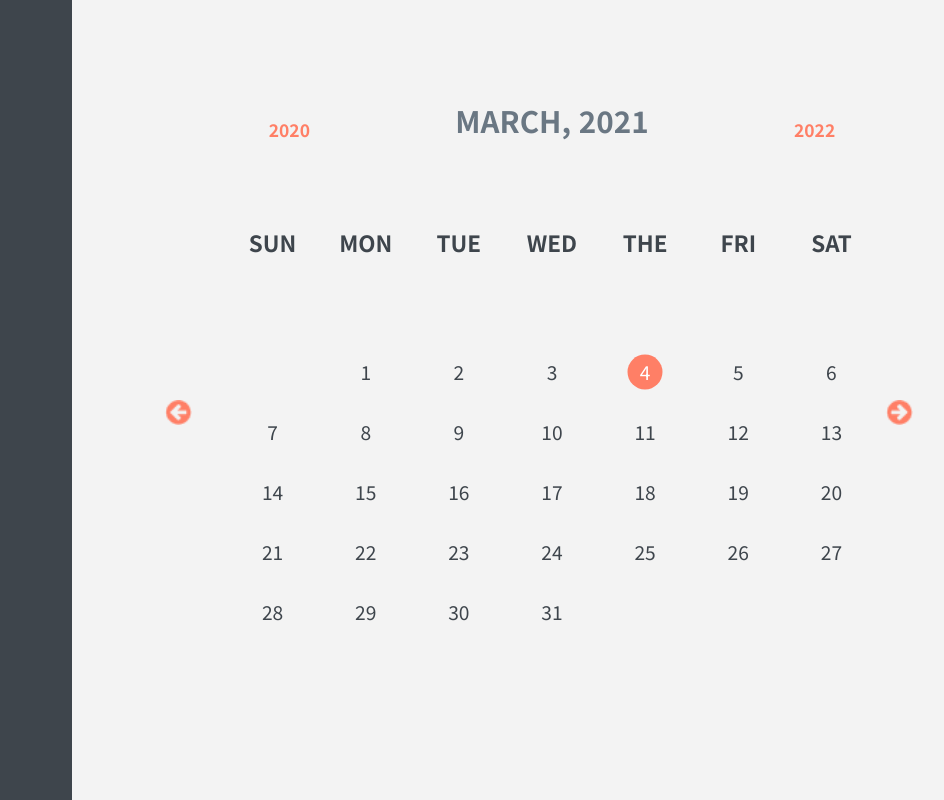
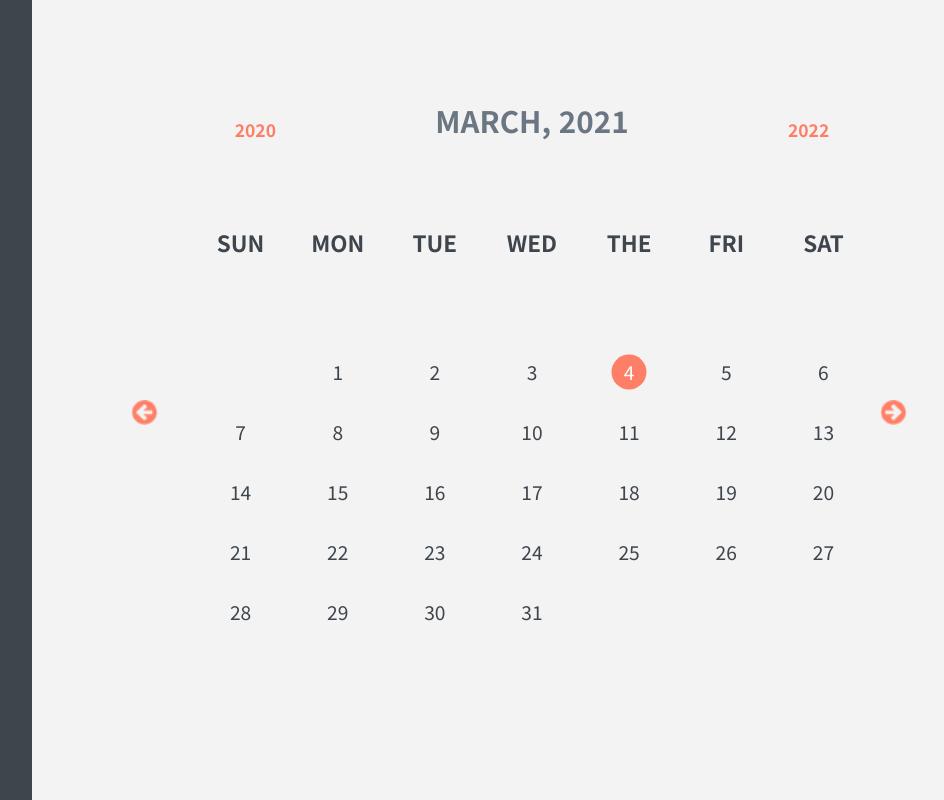
Before and after one commit to Jinu0107/skill_calendar, a Nuxt app: page / in a window 1280 px wide. Shown: the whole page, without its empty margins (248-1192 px from the left). Built offline with nearby package versions, Linux system fonts and the light colour scheme.

Commit message:
날짜 포커스 변경 구현 완료

```diff
--- a/components/CalendarComponent.vue
+++ b/components/CalendarComponent.vue
@@ -39,12 +39,13 @@
           </tr>
         </thead>
         <tbody ref="calendar_tbody">
-          <tr v-for="(tr, index) in calendar_item_arr" :key="index">
+          <tr v-for="(tr, tr_index) in calendar_item_arr" :key="tr_index">
             <calendar-td-component
-              v-for="(td, idx) in tr"
-              :key="idx"
-              :date="String(td.date)"
-              :today="td.today"
+              v-for="(td, td_index) in tr"
+              :key="td_index"
+              :prop_date="String(td.date)"
+              :prop_today="td.today"
+              @tdClickEvent="tdClickEvent(`${tr_index}-${td_index}`)"
             />
           </tr>
         </tbody>
@@ -81,7 +82,6 @@ export default {
   methods: {
     drawCalendar() {
       // draw Calendar function
-
       let date = this.newDate(this.now_month);
       let txt = `${this.month_names[
         date.getMonth()
@@ -139,8 +139,23 @@ export default {
 
     changeCalendar(num) {
       // change Calendar
+
       this.now_month += num;
       this.drawCalendar();
+    },
+    tdClickEvent(index) {
+      // change focus
+
+      const idx_arr = index.split("-");
+      const item = this.calendar_item_arr
+        .reduce((now, x) => {
+          x.forEach((e) => now.push(e));
+          return now;
+        }, [])
+        .find((day) => day.today);
+      if(item !== undefined) item.today = false;
+
+      this.calendar_item_arr[idx_arr[0]][idx_arr[1]].today = true;
     },
   },
   mounted() {
@@ -156,7 +171,7 @@ export default {
 <style>
 .calendar_container {
   position: relative;
-  width: 75%;
+  width: 80%;
   height: 100vh;
   background-color: #f3f3f3;
   display: flex;
--- a/components/CalendarTdComponent.vue
+++ b/components/CalendarTdComponent.vue
@@ -1,18 +1,26 @@
 <template>
-  <td :class="{active : today}">{{ date }}</td>
+  <td :class="{ active: prop_today }" @click="changeFocus">{{ prop_date }}</td>
 </template>
 
 <script>
 export default {
-  props : {
-      date : { type : String , default : "" },
-      today : { type : Boolean , default : false}
-  }
+  data() {
+    return {};
+  },
+  props: {
+    prop_date: { type: String, default: "" },
+    prop_today: { type: Boolean, default: false },
+  },
+  methods: {
+    changeFocus() {
+      if (this.prop_date == "") return;
+      this.$emit("tdClickEvent");
+    },
+  },
 };
 </script>
 
 <style>
-
 .calendar_table > tbody > tr > td {
   position: relative;
   table-layout: fixed;
@@ -24,7 +32,6 @@ export default {
   color: #fff;
   z-index: 5;
 }
-
 
 .calendar_table > tbody > tr > td.active::before {
   content: "";
@@ -41,5 +48,4 @@ export default {
   border-radius: 100%;
   z-index: -1;
 }
-
 </style>
--- a/pages/index.vue
+++ b/pages/index.vue
@@ -1,24 +1,18 @@
 <template>
   <div class="main_container">
-    <div class="main_side_bar">
-
-    </div>
-    <calendar-component />
+    <div class="main_side_bar"></div>
+    <calendar-component> </calendar-component>
   </div>
 </template>
 
 <script>
-
-import CalendarComponent from '@/components/CalendarComponent';
+import CalendarComponent from "@/components/CalendarComponent";
 
 export default {
-
-components : {
-  CalendarComponent
-}
-
-
-}
+  components: {
+    CalendarComponent,
+  },
+};
 </script>
 
 <style>
@@ -28,8 +22,8 @@ components : {
 
 .main_side_bar {
   background-color: #3e454c;
-  width: 25%;
+  width: 20%;
+  min-width: 280px;
   height: 100vh;
 }
-
 </style>
```
